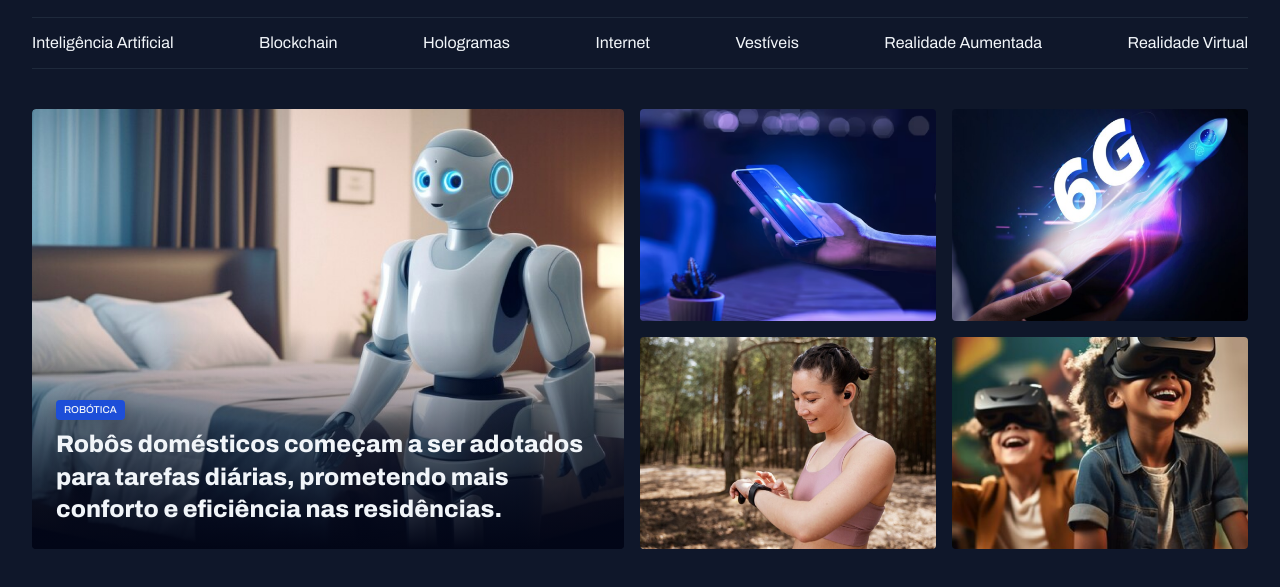
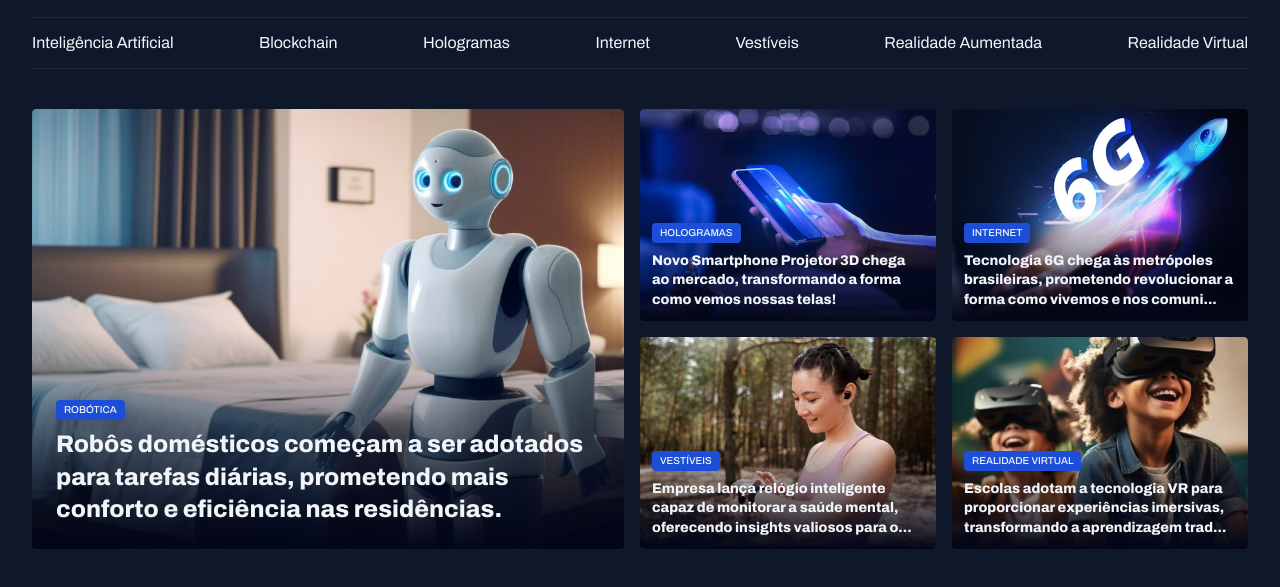
Before and after one commit to thalessarubbi/news-feed, a plain HTML site: page index.html in a window 1280 px wide. Shown: the part 55-642 px from the top of the page. Drawn offline with Linux system fonts and the light colour scheme.

Commit message:
finish featured section

```diff
--- a/index.html
+++ b/index.html
@@ -46,28 +46,61 @@
   <main class="container grid">
     <section id="featured" class="grid grid-flow-col gap-16">
       <figure class="card">
-        <img src="assets/images/Image 01.png" alt="" />
+        <img src="assets/images/Image 01.png" alt="Robôs domésticos começam a ser adotados para tarefas diárias, prometendo mais conforto e
+        eficiência nas
+        residências." />
 
         <figcaption>
           <span class="content-tag">Robótica</span>
-          <h2 class="text-2xl">Robôs domésticos começam a ser adotados para tarefas diárias, prometendo mais conforto e eficiência nas
+          <h2 class="text-2xl">Robôs domésticos começam a ser adotados para tarefas diárias, prometendo mais conforto e
+            eficiência nas
             residências.</h2>
         </figcaption>
       </figure>
 
       <div class="grid grid-cols-2 gap-16">
-        <div>
-          <img src="assets/images/Image 02.png" alt="">
-        </div>
-        <div>
-          <img src="assets/images/Image 03.png" alt="">
-        </div>
-        <div>
-          <img src="assets/images/Image 04.png" alt="">
-        </div>
-        <div>
-          <img src="assets/images/Image 05.png" alt="">
-        </div>
+        <figure class="card">
+          <img src="assets/images/Image 02.png"
+            alt="Novo Smartphone Projetor 3D chega ao mercado, transformando a forma como vemos nossas telas!" />
+
+          <figcaption>
+            <span class="content-tag">Hologramas</span>
+            <h2 class="text-lg">Novo Smartphone Projetor 3D chega ao mercado, transformando a forma como vemos nossas
+              telas!</h2>
+          </figcaption>
+        </figure>
+        <figure class="card">
+          <img src="assets/images/Image 03.png"
+            alt="Tecnologia 6G chega às metrópoles brasileiras, prometendo revolucionar a forma como vivemos e nos comunicamos." />
+
+          <figcaption>
+            <span class="content-tag">Internet</span>
+            <h2 class="text-lg">Tecnologia 6G chega às metrópoles brasileiras, prometendo revolucionar a forma como
+              vivemos e nos comuni...</h2>
+          </figcaption>
+        </figure>
+        <figure class="card">
+          <img src="assets/images/Image 04.png" alt="Empresa lança relógio inteligente capaz de monitorar a saúde mental, oferecendo insights valiosos para o bem-estar pessoal.
+          " />
+
+          <figcaption>
+            <span class="content-tag">Vestíveis</span>
+            <h2 class="text-lg">Empresa lança relógio inteligente capaz de monitorar a saúde mental, oferecendo
+              insights valiosos para o...
+            </h2>
+          </figcaption>
+        </figure>
+        <figure class="card">
+          <img src="assets/images/Image 05.png"
+            alt="Escolas adotam a tecnologia VR para proporcionar experiências imersivas, transformando a aprendizagem tradicional." />
+
+          <figcaption>
+            <span class="content-tag">Realidade Virtual</span>
+            <h2 class="text-lg">Escolas adotam a tecnologia VR para proporcionar experiências imersivas, transformando
+              a aprendizagem trad...
+            </h2>
+          </figcaption>
+        </figure>
       </div>
     </section>
   </main>
--- a/styles/sections.css
+++ b/styles/sections.css
@@ -24,6 +24,10 @@
 
       padding: 24px;
 
+      &:has(.text-lg) {
+        padding: 12px;
+      }
+
       h2 {
         margin-top: 8px;
       }
```
